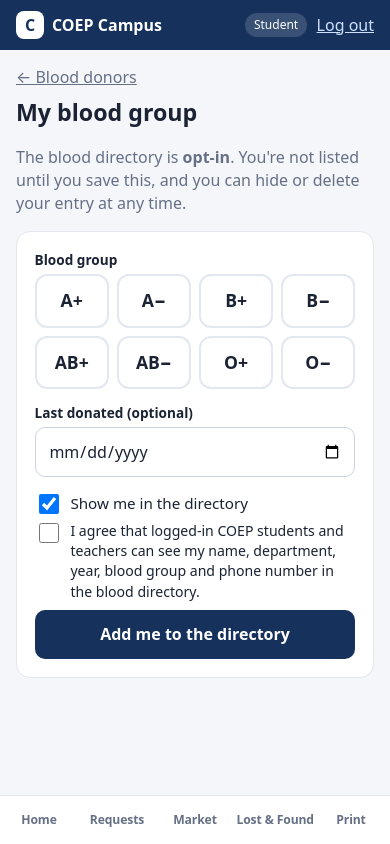
After one commit to thecodex110/Compus-Plus, a Django app: page /blood/me/ in a window 390 px wide. The commit adds this page. Run offline with Django 5.2, Linux system fonts and the light colour scheme; the visitor is signed in with stand-in values (Sample User, id 1); data comes from the database, SQL or seed files in the repository; data that the repository does not hold is empty; some libraries are stand-ins or nearby versions.

Commit message:
Module 5: Blood group directory and hospitals
Opt-in donor entries with explicit consent, hide/delete anytime;
search by group with optional compatible groups; phone shown only on
'Show number', logged, visible to the donor and rate-limited.
Nearby hospitals list sorted by distance with emergency numbers.

```diff
--- a/accounts/context_processors.py
+++ b/accounts/context_processors.py
@@ -7,10 +7,10 @@ R = User.Role
 # Bottom-nav links per role. Each module adds its entries as it is built.
 NAV = {
     R.STUDENT: [('Home', 'home'), ('Requests', 'services:mine'), ('Market', 'market:browse'), ('Lost & Found', 'lostfound:feed'), ('Print', 'printing:shops')],
-    R.TEACHER: [('Home', 'home'), ('Requests', 'services:mine'), ('Lost & Found', 'lostfound:feed')],
-    R.BVG: [('Queue', 'services:queue'), ('My jobs', 'services:jobs'), ('History', 'services:history')],
+    R.TEACHER: [('Home', 'home'), ('Requests', 'services:mine'), ('Lost & Found', 'lostfound:feed'), ('Blood', 'health:directory')],
+    R.BVG: [('Queue', 'services:queue'), ('My jobs', 'services:jobs'), ('History', 'services:history'), ('Hospitals', 'health:hospitals')],
     R.SHOP: [('Orders', 'printing:shop_dashboard'), ('Settings', 'printing:shop_settings')],
-    R.ADMIN: [('Home', 'home'), ('All requests', 'services:history'), ('Lost & Found', 'lostfound:feed'), ('Market', 'market:browse')],
+    R.ADMIN: [('Home', 'home'), ('All requests', 'services:history'), ('Lost & Found', 'lostfound:feed'), ('Market', 'market:browse'), ('Blood', 'health:directory')],
 }
 
 
--- a/config/settings.py
+++ b/config/settings.py
@@ -46,6 +46,7 @@ INSTALLED_APPS = [
     'lostfound',
     'printing',
     'market',
+    'health',
 ]
 
 MIDDLEWARE = [
--- a/config/urls.py
+++ b/config/urls.py
@@ -14,6 +14,7 @@ urlpatterns = [
     path('lost-found/', include('lostfound.urls')),
     path('print/', include('printing.urls')),
     path('market/', include('market.urls')),
+    path('blood/', include('health.urls')),
     path('django-admin/', admin.site.urls),
 ]
 
--- /dev/null
+++ b/health/apps.py
@@ -0,0 +1,6 @@
+from django.apps import AppConfig
+
+
+class HealthConfig(AppConfig):
+    default_auto_field = 'django.db.models.BigAutoField'
+    name = 'health'
--- /dev/null
+++ b/health/forms.py
@@ -0,0 +1,33 @@
+from django import forms
+from django.utils import timezone
+
+from .models import BloodGroup, Donor
+
+
+class DonorForm(forms.ModelForm):
+    consent = forms.BooleanField(
+        label='I agree that logged-in COEP students and teachers can see my name, department, '
+              'year, blood group and phone number in the blood directory.')
+
+    class Meta:
+        model = Donor
+        fields = ['blood_group', 'last_donated', 'visible']
+        widgets = {
+            'blood_group': forms.RadioSelect,
+            'last_donated': forms.DateInput(attrs={'type': 'date'}),
+        }
+
+    def __init__(self, *args, **kwargs):
+        super().__init__(*args, **kwargs)
+        self.fields['blood_group'].choices = BloodGroup.choices
+        self.fields['last_donated'].widget.attrs['max'] = timezone.localdate().isoformat()
+        if self.instance.pk:
+            # Consent was given when the entry was created.
+            self.fields['consent'].required = False
+            self.fields['consent'].initial = True
+
+    def clean_last_donated(self):
+        d = self.cleaned_data.get('last_donated')
+        if d and d > timezone.localdate():
+            raise forms.ValidationError('Date cannot be in the future.')
+        return d
--- /dev/null
+++ b/health/urls.py
@@ -0,0 +1,14 @@
+from django.urls import path
+
+from . import views
+
+app_name = 'health'
+
+urlpatterns = [
+    path('', views.directory, name='directory'),
+    path('me/', views.my_entry, name='me'),
+    path('me/toggle/', views.toggle_visible, name='toggle'),
+    path('me/delete/', views.delete_entry, name='delete'),
+    path('donor/<int:pk>/reveal/', views.reveal, name='reveal'),
+    path('hospitals/', views.hospitals, name='hospitals'),
+]
--- /dev/null
+++ b/health/views.py
@@ -0,0 +1,100 @@
+from datetime import timedelta
+
+from django.contrib import messages
+from django.contrib.auth.decorators import login_required
+from django.shortcuts import get_object_or_404, redirect, render
+from django.utils import timezone
+from django.views.decorators.http import require_POST
+
+from accounts.decorators import role_required
+from accounts.models import User
+
+from .forms import DonorForm
+from .models import COMPATIBLE_DONORS, BloodGroup, ContactReveal, Donor, Hospital
+
+R = User.Role
+SEARCHERS = (R.STUDENT, R.TEACHER, R.ADMIN)
+# How many donor numbers one person can look up per day.
+REVEALS_PER_DAY = 15
+
+
+def _reveals_today(user):
+    return ContactReveal.objects.filter(viewer=user, at__gte=timezone.now() - timedelta(days=1)).count()
+
+
+@role_required(*SEARCHERS)
+def directory(request):
+    group = request.GET.get('group')
+    compatible = request.GET.get('compatible') == '1'
+    donors = None
+    if group in BloodGroup.values:
+        groups = COMPATIBLE_DONORS[group] if compatible else [group]
+        donors = (Donor.objects.filter(visible=True, blood_group__in=groups, user__is_active=True)
+                  .exclude(user=request.user).select_related('user'))
+        donors = sorted(donors, key=lambda d: (d.blood_group != group, d.recently_donated, d.user.name))
+    revealed = set(ContactReveal.objects.filter(viewer=request.user, at__gte=timezone.now() - timedelta(days=1))
+                   .values_list('donor_id', flat=True))
+    me = Donor.objects.filter(user=request.user).first() if request.user.role == R.STUDENT else None
+    return render(request, 'health/directory.html', {
+        'groups': BloodGroup.choices, 'group': group, 'compatible': compatible, 'donors': donors,
+        'compatible_list': COMPATIBLE_DONORS.get(group, []), 'revealed': revealed, 'me': me,
+    })
+
+
+@require_POST
+@role_required(*SEARCHERS)
+def reveal(request, pk):
+    donor = get_object_or_404(Donor, pk=pk, visible=True, user__is_active=True)
+    # Only ever send people back to the directory page they came from.
+    back = request.POST.get('back', '')
+    if not back.startswith('/blood/?') or '//' in back:
+        back = '/blood/'
+    already = ContactReveal.objects.filter(viewer=request.user, donor=donor,
+                                           at__gte=timezone.now() - timedelta(days=1)).exists()
+    if not already:
+        if _reveals_today(request.user) >= REVEALS_PER_DAY:
+            messages.error(request, f'You can view at most {REVEALS_PER_DAY} numbers a day. '
+                                    'For a real emergency call 108 or the hospital blood bank.')
+            return redirect(back)
+        ContactReveal.objects.create(viewer=request.user, donor=donor)
+    return redirect(f'{back}#donor-{donor.pk}')
+
+
+@role_required(R.STUDENT)
+def my_entry(request):
+    donor = Donor.objects.filter(user=request.user).first()
+    form = DonorForm(request.POST or None, instance=donor or Donor(user=request.user))
+    if request.method == 'POST' and form.is_valid():
+        form.save()
+        messages.success(request, 'Saved. You are listed in the blood directory.' if form.instance.visible
+                         else 'Saved. You are hidden from the directory.')
+        return redirect('health:me')
+    recent = donor.reveals.select_related('viewer')[:20] if donor else []
+    return render(request, 'health/me.html', {'form': form, 'donor': donor, 'recent': recent})
+
+
+@require_POST
+@role_required(R.STUDENT)
+def toggle_visible(request):
+    donor = get_object_or_404(Donor, user=request.user)
+    donor.visible = not donor.visible
+    donor.save(update_fields=['visible', 'updated_at'])
+    messages.success(request, 'You are now listed in the directory.' if donor.visible
+                     else 'You are now hidden. Nobody can see your blood group or number.')
+    return redirect('health:me')
+
+
+@require_POST
+@role_required(R.STUDENT)
+def delete_entry(request):
+    Donor.objects.filter(user=request.user).delete()
+    messages.success(request, 'Your blood group entry has been deleted.')
+    return redirect('health:me')
+
+
+@login_required
+def hospitals(request):
+    qs = Hospital.objects.all()
+    if request.GET.get('blood_bank') == '1':
+        qs = qs.filter(has_blood_bank=True)
+    return render(request, 'health/hospitals.html', {'hospitals': qs, 'blood_bank': request.GET.get('blood_bank') == '1'})
--- a/static/app.css
+++ b/static/app.css
@@ -339,3 +339,28 @@ select:disabled { background: #f0f2f6; color: var(--muted); }
 @media (min-width: 720px) {
   .tiles { grid-template-columns: repeat(3, 1fr); }
 }
+
+/* Blood directory & hospitals */
+.warn { color: var(--amber); }
+.health-row { display: grid; grid-template-columns: 1fr 1fr; gap: .6rem; margin-top: .6rem; }
+.health-row a { display: block; text-align: center; padding: .7rem .5rem; border-radius: 10px; background: var(--red-bg); color: var(--red); font-weight: 700; text-decoration: none; font-size: .92rem; }
+.emergency-strip { display: grid; grid-template-columns: 1fr 1fr; gap: .5rem; padding: .5rem; margin-bottom: 1rem; border-radius: 10px; background: var(--red-bg); color: var(--red); font-weight: 700; font-size: .9rem; }
+.emergency-strip a { color: #fff; background: var(--red); padding: .55rem .5rem; border-radius: 8px; text-decoration: none; text-align: center; }
+.me-card { display: flex; align-items: center; gap: .8rem; text-decoration: none; color: var(--ink); }
+.bg-badge { flex-shrink: 0; width: 46px; height: 46px; border-radius: 50%; display: grid; place-items: center; background: var(--red); color: #fff; font-weight: 800; }
+.bg-badge.bg-empty { background: var(--red-bg); color: var(--red); }
+.bg-grid { display: grid; grid-template-columns: repeat(4, 1fr); gap: .5rem; margin-bottom: .6rem; }
+.bg-opt { position: relative; text-align: center; padding: .75rem 0; border: 2px solid var(--line); border-radius: 12px; background: #fff; font-weight: 800; font-size: 1.1rem; cursor: pointer; }
+.bg-opt input { position: absolute; opacity: 0; pointer-events: none; }
+.bg-opt:has(input:checked) { background: var(--red); border-color: var(--red); color: #fff; }
+.bg-opt:has(input:focus-visible) { outline: 2px solid var(--navy-2); outline-offset: 2px; }
+.donor-row { align-items: center; }
+.donor-row form { margin: 0; }
+.donor-row .btn { padding: .5rem .75rem; font-size: .88rem; white-space: nowrap; }
+.consent { align-items: flex-start; font-size: .88rem; }
+.consent input { margin-top: .15rem; flex-shrink: 0; }
+.hospital { margin: 0; }
+.hospital .contact { margin-top: .5rem; }
+.hospital .contact .btn { padding: .55rem .8rem; font-size: .9rem; }
+.dist { flex-shrink: 0; font-weight: 800; color: var(--navy); }
+.btn-danger-solid { background: var(--red); color: #fff; }
--- a/templates/accounts/home.html
+++ b/templates/accounts/home.html
@@ -12,6 +12,11 @@
 </section>
 
 <a class="btn btn-block btn-ghost" href="{% url 'services:new' %}">Other request (cleaning, item, …)</a>
+
+<div class="health-row">
+  <a href="{% url 'health:directory' %}">🩸 Find blood donors</a>
+  <a href="{% url 'health:hospitals' %}">🏥 Nearby hospitals</a>
+</div>
 
 <div class="quick-row">
   <a class="card quick" href="{% url 'lostfound:feed' %}"><b>Lost & Found</b><span class="muted small">See what's lost or found on campus</span></a>
--- /dev/null
+++ b/templates/health/me.html
@@ -0,0 +1,56 @@
+{% extends 'base.html' %}
+{% block title %}My blood group · COEP Campus Portal{% endblock %}
+{% block content %}
+<a class="muted" href="{% url 'health:directory' %}">← Blood donors</a>
+<h1>My blood group</h1>
+
+{% if donor %}
+  <form method="post" action="{% url 'health:toggle' %}" class="shop-bar {% if donor.visible %}is-open{% endif %}">
+    {% csrf_token %}
+    <div>
+      <div class="shop-bar-name">{% if donor.visible %}Listed in the directory{% else %}Hidden from the directory{% endif %}</div>
+      <div class="small">{% if donor.visible %}Others can find you and see your number.{% else %}Nobody can see your blood group or number.{% endif %}</div>
+    </div>
+    <button class="switch" role="switch" aria-checked="{{ donor.visible|yesno:'true,false' }}" aria-label="Show me in the directory"><span></span></button>
+  </form>
+{% else %}
+  <p class="muted">The blood directory is <b>opt-in</b>. You're not listed until you save this, and you can hide or delete your entry at any time.</p>
+{% endif %}
+
+<form method="post" novalidate class="card">
+  {% csrf_token %}
+  <div class="field">
+    <span class="label">Blood group</span>
+    <div class="bg-grid">
+      {% for radio in form.blood_group %}<label class="bg-opt">{{ radio.tag }}<span>{{ radio.choice_label }}</span></label>{% endfor %}
+    </div>
+    {% for e in form.blood_group.errors %}<small class="err">{{ e }}</small>{% endfor %}
+  </div>
+  {% include '_field.html' with field=form.last_donated %}
+  {% if not donor %}
+    <label class="check">{{ form.visible }} <span>{{ form.visible.label }}</span></label>
+    <label class="check consent">{{ form.consent }} <span>{{ form.consent.label }}</span></label>
+    {% for e in form.consent.errors %}<small class="err">You must agree to be listed.</small>{% endfor %}
+  {% else %}
+    <input type="hidden" name="visible" value="{{ donor.visible|yesno:'on,' }}">
+  {% endif %}
+  <button class="btn btn-primary btn-block">{% if donor %}Save{% else %}Add me to the directory{% endif %}</button>
+</form>
+
+{% if donor %}
+  <h2>Who viewed your number</h2>
+  {% if recent %}
+    <ul class="list">
+      {% for r in recent %}
+        <li class="row"><div class="row-main"><div class="row-title">{{ r.viewer.name }}</div><div class="row-sub muted">{{ r.viewer.get_role_display }}{% if r.viewer.department %} · {{ r.viewer.department }}{% endif %}</div></div><span class="muted small">{{ r.at|date:"j M, g:i A" }}</span></li>
+      {% endfor %}
+    </ul>
+  {% else %}
+    <p class="empty">Nobody yet.</p>
+  {% endif %}
+
+  <form method="post" action="{% url 'health:delete' %}" class="center" onsubmit="return confirm('Delete your blood group entry?')">
+    {% csrf_token %}<button class="link muted">Delete my entry completely</button>
+  </form>
+{% endif %}
+{% endblock %}
```
Also changed, not shown: accounts/management/commands/seed_demo.py (+20 -0 lines), health/admin.py (added, +23 -0 lines), health/models.py (added, +90 -0 lines), health/tests.py (added, +103 -0 lines), templates/health/directory.html (added, +67 -0 lines), templates/health/hospitals.html (added, +49 -0 lines), README.md, health/__init__.py (added), health/migrations/0001_initial.py (added), health/migrations/__init__.py (added).
